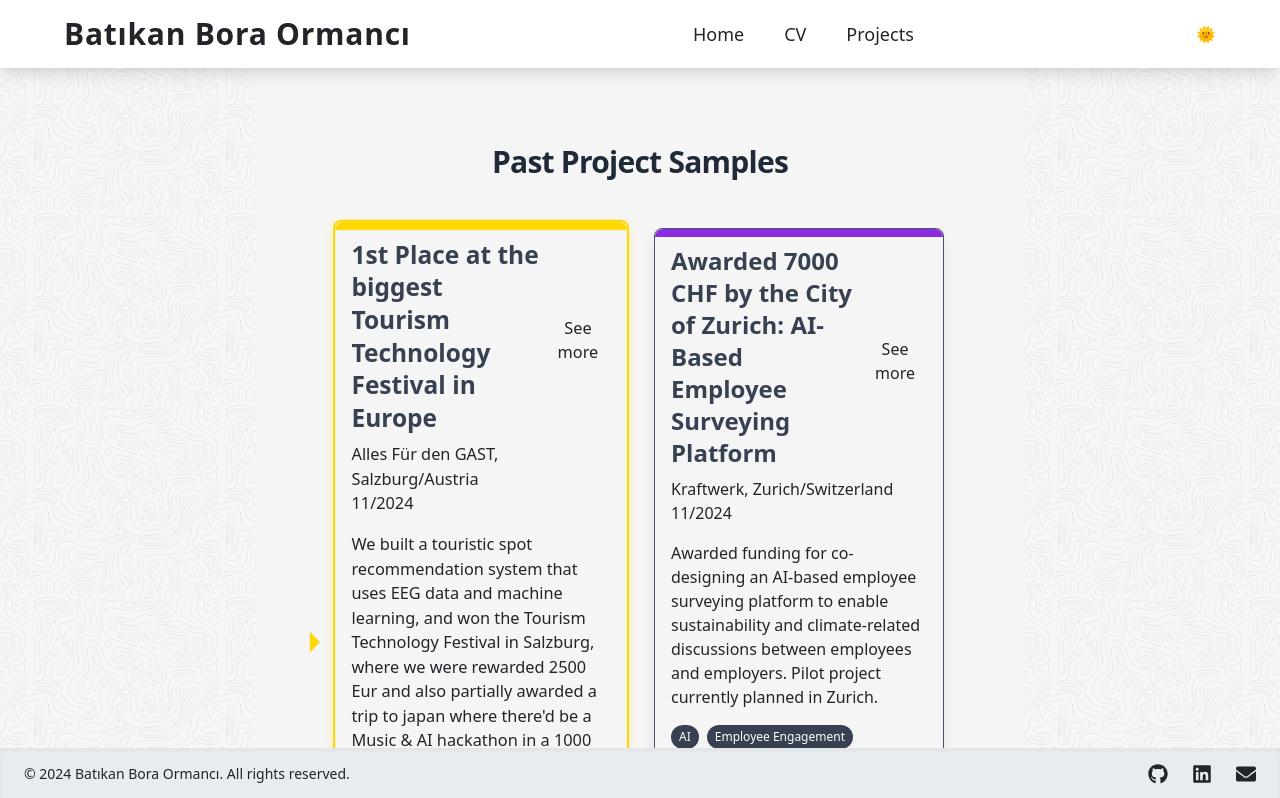
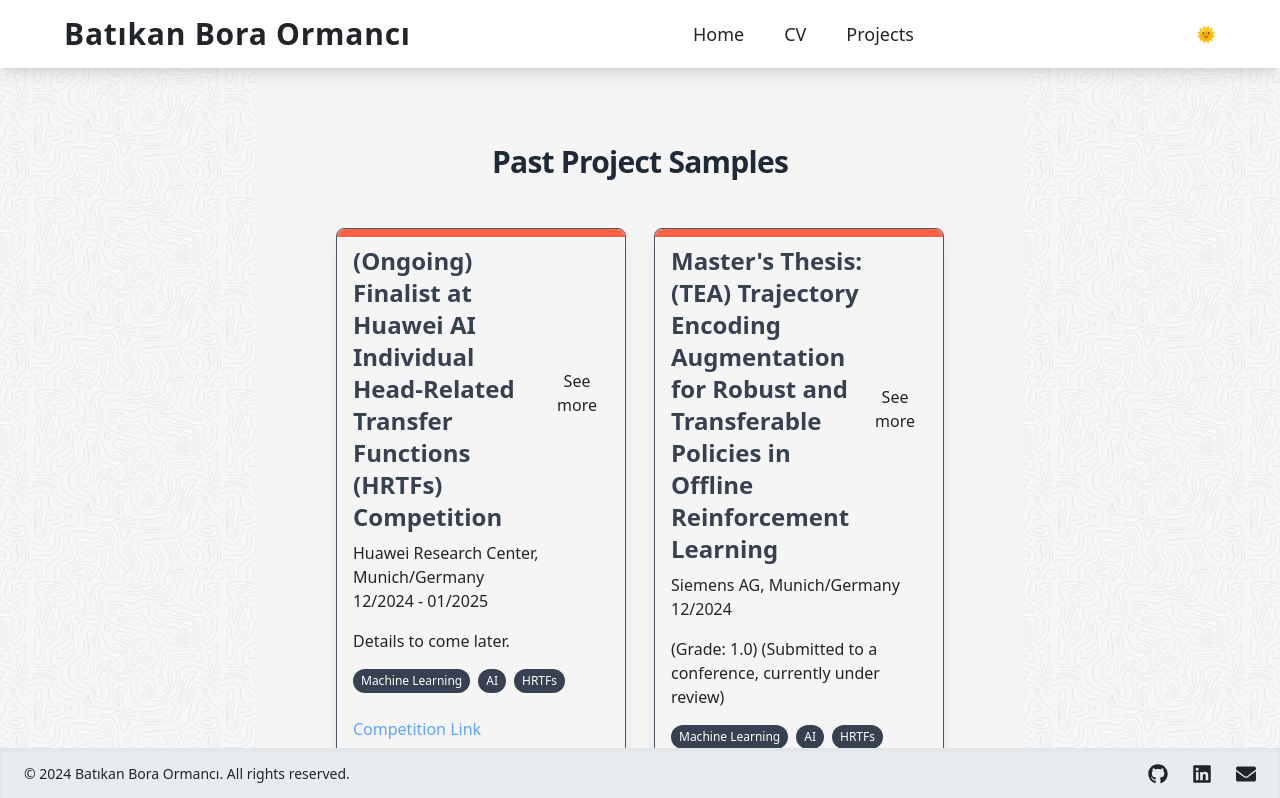
Before and after one commit to batikanor/batikanor.github.io, a Next.js app: page /projects in a window 1280 px wide. Shown: the top 798 px of the page. Built offline with nearby package versions, Linux system fonts and the light colour scheme.

Commit message:
Always forward to projects page, also add lauzhack and msc, add pink markers etc

```diff
--- a/src/app/page.js
+++ b/src/app/page.js
@@ -12,9 +12,12 @@ const GlobeGame = dynamic(() => import("../components/GlobeGame"), { ssr: false
 
 export default function Home() {
   const navigateWithRefresh = (slug) => {
-    const url = `${window.location.origin}${window.location.pathname}#${slug}`;
+    // for now, just forward people to the projects page regardles of the current page
+    const url = `${window.location.origin}/projects#${slug}`;
+    // const url = `${window.location.origin}${window.location.pathname}#${slug}`;
     window.location.href = url;
-    window.location.reload(); // Forces a page refresh
+    // window.location.reload(); // Forces a page refresh
+
   };
 
   return (
--- a/src/components/GlobeGame.js
+++ b/src/components/GlobeGame.js
@@ -399,6 +399,7 @@ export default function GlobeGame({ navigateWithRefresh, onProjectSelect }) {
   const colorPalette = ["blue", "green", "orange", "purple", "red", "yellow", "pink", "cyan", "lime", "magenta"]; // Add more colors if needed
 
   const markers = useMemo(() => {
+    // console.log(citiesAndLocations);
     return citiesAndLocations.map((location, index) => ({
       id: index,
       lat: location.coordinates.lat,
@@ -412,7 +413,8 @@ export default function GlobeGame({ navigateWithRefresh, onProjectSelect }) {
       labelLng: location.coordinates.lng,
       labelText: location.city,
       labelSize: 0.7, // Adjust label size
-      labelColor: "rgba(255, 165, 0, 0.75)", // Optional: color for labels
+      labelColor: location.maxImportance > 4 ? "rgba(255, 165, 0, 0.75)" : 'pink',  // Optional: color for labels
+
       activities: location.activities.map(activity => ({
         venue: activity.venue,
         date: activity.date,
@@ -734,37 +736,41 @@ export default function GlobeGame({ navigateWithRefresh, onProjectSelect }) {
     } : { lat: 41.0082, lng: 28.9784, altitude: 0.5 }; // Default to Istanbul if no activities
   }, []);
 
-  const handleProjectClick = (slug) => {
-    const foundActivity = contestsAndActivities.find((activity) => activity.slug === slug);
-    if (foundActivity) {
-      setHoveredMarker(null); // Close the hover menu first
+  // const handleProjectClick = (slug) => {
+  //   const foundActivity = contestsAndActivities.find((activity) => activity.slug === slug);
+  //   if (foundActivity) {
+  //     setHoveredMarker(null); // Close the hover menu first
 
-      // Call the parent's onProjectSelect to update expanded state
-      onProjectSelect(foundActivity);
+  //     // Call the parent's onProjectSelect to update expanded state
+  //     onProjectSelect(foundActivity);
 
-      // If in fullscreen, exit first
-      if (isFullscreen && document.exitFullscreen) {
-        document.exitFullscreen().then(() => {
-          requestAnimationFrame(() => {
-            requestAnimationFrame(() => {
-              scrollToElement(slug, NAVBAR_HEIGHT + MAP_HEIGHT + 20);
-            });
-          });
-        });
-      } else {
-        requestAnimationFrame(() => {
-          requestAnimationFrame(() => {
-            scrollToElement(slug, NAVBAR_HEIGHT + MAP_HEIGHT + 20);
-          });
-        });
-      }
-    }
-  };
+  //     // If in fullscreen, exit first
+  //     if (isFullscreen && document.exitFullscreen) {
+  //       document.exitFullscreen().then(() => {
+  //         requestAnimationFrame(() => {
+  //           requestAnimationFrame(() => {
+  //             scrollToElement(slug, MAP_HEIGHT + NAVBAR_HEIGHT);
+  //             // scrollToElement(slug, NAVBAR_HEIGHT + MAP_HEIGHT + 20);
+  //           });
+  //         });
+  //       });
+  //     } else {
+  //       requestAnimationFrame(() => {
+  //         requestAnimationFrame(() => {
+  //           scrollToElement(slug, MAP_HEIGHT + NAVBAR_HEIGHT);
+  //           // scrollToElement(slug, NAVBAR_HEIGHT + MAP_HEIGHT + 20);
+  //         });
+  //       });
+  //     }
+  //   }
+  // };
 
   const [isNavigating, setIsNavigating] = useState(false);
 
   return (
+
     <div>
+
       {/* Display Current Player or Instructions */}
       {gameMode === "ticTacToe" && !winner && (
         <div className="mb-4 text-lg sm:text-xl font-semibold">
@@ -828,6 +834,19 @@ export default function GlobeGame({ navigateWithRefresh, onProjectSelect }) {
           ref={globeContainerRef}
           className="relative w-full h-[700px] sm:h-[800px] md:h-[900px] globe-container"
         >
+          <div className="bsolute top-4 left-4 bg-opacity-75 p-4 rounded shadow-lg z-50">
+          {/* <h3 className="font-semibold mb-2">Legend</h3> */}
+          <ul>
+            <li>
+              <span className="text-pink-500">Pink Text:</span> Cities with only minor achievements.
+            </li>
+            <li>
+              <span className="text-yellow-500">Yellow Text:</span> Cities with at least one OK achievement.
+            </li>
+            {/* Add more legend items as needed */}
+          </ul>
+          <p>ToDo: Fill the map with <span className="text-yellow-500"> yellow</span></p>
+        </div>
           <Globe
             onGlobeLoad={(globe) => {
               globeEl.current = globe;
@@ -858,7 +877,11 @@ export default function GlobeGame({ navigateWithRefresh, onProjectSelect }) {
             labelLng={(point) => point.labelLng}
             labelText={(point) => point.labelText.replace("ü", "ue")}
             labelSize={(point) => 0.3}
-            labelColor={(point) => point.labelColor || "white"}
+            // labelColor={(point) => point.labelColor || "white"}
+            // Inside the GlobeGame component, where you render the labels
+            labelColor={(point) => point.maxImportance < 5 ? "pink" : (point.labelColor || "white")}
+            // labelColor={(point) => "green"}
+
             labelResolution={2}
             // pointAltitude={0.05} // Increased altitude from 0.01 to 0.05
             pointAltitude={0.01} // Increased altitude from 0.01 to 0.05
@@ -952,6 +975,7 @@ export default function GlobeGame({ navigateWithRefresh, onProjectSelect }) {
                       <button
                         onClick={() => {
                           navigateWithRefresh(activity.slug);
+                          // handleProjectClick(activity.slug);
                           setClickedMarker(null); // Close pop-up after click
                         }}
                         className="text-blue-400 hover:underline ml-2"
--- a/src/components/GlobeWrapper.js
+++ b/src/components/GlobeWrapper.js
@@ -1,6 +1,6 @@
 "use client";
 
-import React, { useEffect, useRef } from "react";
+import React, { useEffect, useRef, useState } from "react";
 import GlobeGL from "react-globe.gl";
 
 /**
@@ -18,19 +18,28 @@ import GlobeGL from "react-globe.gl";
 const GlobeWrapper = ({ onGlobeLoad, initialView, ...props }) => {
   const globeRef = useRef();
   const initialViewSet = useRef(false);
+  const [isMounted, setIsMounted] = useState(false);
 
   useEffect(() => {
-    if (globeRef.current && initialView && !initialViewSet.current) {
+    setIsMounted(true);
+  }, []);
+
+  useEffect(() => {
+    if (isMounted && globeRef.current && initialView && !initialViewSet.current) {
       // Set the initial point of view only once
       globeRef.current.pointOfView(initialView, 1000);
       initialViewSet.current = true;
     }
 
     // Pass the globe instance back to the parent component
-    if (globeRef.current && onGlobeLoad) {
+    if (isMounted && globeRef.current && onGlobeLoad) {
       onGlobeLoad(globeRef.current);
     }
-  }, [onGlobeLoad]);
+  }, [onGlobeLoad, initialView, isMounted]);
+
+  if (!isMounted) {
+    return null; // or a loading placeholder
+  }
 
   return <GlobeGL ref={globeRef} {...props} />;
 };
--- a/src/components/Projects.js
+++ b/src/components/Projects.js
@@ -75,7 +75,8 @@ const Projects = () => {
   };
 
   const handleCopyLink = (slug) => {
-    const url = `${window.location.origin}${window.location.pathname}#${slug}`;
+    const url = `${window.location.origin}/projects#${slug}`;
+    // const url = `${window.location.origin}${window.location.pathname}#${slug}`;
 
     try {
       navigator.clipboard.writeText(url).then(() => {
--- a/src/constants/layout.js
+++ b/src/constants/layout.js
@@ -1,2 +1,3 @@
 export const NAVBAR_HEIGHT = 60;
-export const MAP_HEIGHT = -990;
+// Remove MAP_HEIGHT if it's not used or redefine correctly
+// export const MAP_HEIGHT = -2600;
--- a/src/data/contestsAndActivities.js
+++ b/src/data/contestsAndActivities.js
@@ -1,6 +1,89 @@
 export const contestsAndActivities = [
   {
+    "slug": "huawei-agorize-2024",
+    "importance": 3,
+    "title": "(Ongoing) Finalist at Huawei AI Individual Head-Related Transfer Functions (HRTFs) Competition",
+    "mapData": {
+      "venue": "Huawei Research Center",
+      "city": "Munich",
+      "country": "Germany",
+      "coordinates":{ lat: 48.1351, lng: 11.5820 }
+    },
+    "date": "12/2024 - 01/2025",
+    "shortDescription": "Details to come later.",
+    "longDescription": "Details to come later.",
+    "links": [
+      // { "label": "Hackathon Link", "url": "https://lauzhack.com/" },
+      // { "label": "GitHub Repository", "url": "https://github.com/batikanor/MX-Focus" }
+      {"label": "Competition Link", "url": "https://huawei.agorize.com/en/challenges/techarena-munich2024"}
+    ],
+    "technologies": ["Machine Learning", "AI", "HRTFs"],
+    "images": [
+      // "https://example.com/image1.jpg",
+      // "https://drive.google.com/uc?id=1aBcDeFgHiJkLmNoPqRSuvWxyz"
+    ],
+    "gdrive_embed": [
+      // "https://drive.google.com/file/d/1vL77AmjuWV4hls8Mt75x_lOqaBaohr1D/preview"
+    ]
+  },
+  {
+    "slug": "masters-thesis",
+    "importance": 7,
+    "title": "Master's Thesis: (TEA) Trajectory Encoding Augmentation for Robust and Transferable Policies in Offline Reinforcement Learning",
+    "mapData": {
+      "venue": "Siemens AG",
+      "city": "Munich",
+      "country": "Germany",
+      "coordinates":{ lat: 48.1351, lng: 11.5820 }
+    },
+    "date": "12/2024",
+    "shortDescription": "(Grade: 1.0) (Submitted to a conference, currently under review)",
+    "longDescription": "In this paper, we investigate offline reinforcement learning (RL) with the goal of training a single robust policy that generalizes effectively across environments with unseen dynamics. We propose a novel approach, Trajectory Encoding Augmentation (TEA), which extends the state space by integrating latent representations of environmental dynamics obtained from sequence encoders, such as AutoEncoders. Our findings show that incorporating these encodings with TEA improves the transferability of a single policy to novel environments with new dynamics, surpassing methods that rely solely on unmodified states. These results indicate that TEA captures critical, environment-specific characteristics, enabling RL agents to generalize effectively across dynamic conditions.",
+    "links": [
+      { "label": "arXiv", "url": "https://arxiv.org/abs/2411.19133" },
+      // { "label": "GitHub Repository", "url": "https://github.com/batikanor/MX-Focus" }
+    ],
+    "technologies": ["Machine Learning", "AI", "HRTFs"],
+    "images": [
+      // "https://example.com/image1.jpg",
+      // "https://drive.google.com/uc?id=1aBcDeFgHiJkLmNoPqRSuvWxyz"
+    ],
+    "gdrive_embed": [
+      // "https://www.youtube.com/embed/HIuHFqtGaEs",
+      // "https://drive.google.com/file/d/1vL77AmjuWV4hls8Mt75x_lOqaBaohr1D/preview"
+    ]
+  },
+  {
+    "slug": "lauzhack-2024",
+    "importance": 3,
+    "title": "Finalist at LauzHack 2024: VR Classroom for Focus Improvement",
+    "mapData": {
+      "venue": "EPFL",
+      "city": "Lausanne",
+      "country": "Switzerland",
+      "coordinates": { "lat": 46.5191, "lng": 6.5668 }
+    },
+    "date": "11/2024",
+    "shortDescription": "We developed 'MX Focus,' a VR classroom environment designed to help students enhance their concentration during exams. Utilizing a Logitech MX Ink VR pen and a Muse 2 EEG headband, the system detects stress or lack of focus, introducing noise to the student's handwriting in real-time. This innovative approach trains students to maintain focus and composure under exam conditions.",
+    "longDescription": "Our project, 'MX Focus,' is a virtual reality application aimed at improving students' concentration during examinations. In this immersive VR classroom, students are equipped with a Logitech MX Ink VR pen and a Muse 2 EEG headband. The system monitors the student's focus levels; if a decline is detected, simulated handwriting degradation occurs, encouraging the student to maintain concentration. The VR environment replicates a real classroom, with virtual papers aligned to the physical desk. Teachers can input or modify questions in real-time via a Google Docs document, which updates instantly in the VR space. This setup allows for dynamic interaction between teachers and students, facilitating tasks such as math problem-solving. By introducing challenges like simulated handwriting issues when focus wanes, our application aims to train students to remain calm and attentive under exam conditions. We believe that regular use of 'MX Focus' can help students develop resilience and improve performance in high-pressure academic settings. We made it to the finals, and we were gifted MX Ink pens of around 200 usd value per piece for our efforts.",
+    "links": [
+      { "label": "Hackathon Link", "url": "https://lauzhack.com/" },
+      { "label": "GitHub Repository", "url": "https://github.com/batikanor/MX-Focus" }
+    ],
+    "technologies": ["C#", "Unity", "EEG", "Logitech MX Pen", "VR", "AI", "Meta Quest 3"],
+    "images": [
+      // "https://example.com/image1.jpg",
+      // "https://drive.google.com/uc?id=1aBcDeFgHiJkLmNoPqRSuvWxyz"
+    ],
+    "gdrive_embed": [
+      "https://www.youtube.com/embed/HIuHFqtGaEs",
+      // "https://drive.google.com/file/d/1vL77AmjuWV4hls8Mt75x_lOqaBaohr1D/preview"
+    ]
+  },
+
+  {
     slug: "salzburg-tourism-2024",  // Unique slug for each project
+    importance: 8, // If less than 5, pink text
     highlighted: true,
     title: "1st Place at the biggest Tourism Technology Festival in Europe",
     mapData: {
@@ -48,6 +131,7 @@ export const contestsAndActivities = [
   },
     {
       slug: "zurich-climathon-2024",  // Unique slug for each project
+      importance: 7, // If less than 5, pink text
       title: "Awarded 7000 CHF by the City of Zurich: AI-Based Employee Surveying Platform",
       mapData: {
         venue: "Kraftwerk",
@@ -75,6 +159,8 @@ Our roadmap includes launching the platform in Zurich, gathering initial data, a
 
     {
       slug: "bayer-ai-2024",  // Unique slug for each project
+      importance: 5, // If less than 5, pink text
+
       title: "2nd Place at Bayer AI Innovation Platform Hackathon",
       mapData: {
         venue: "Google Office",
@@ -101,6 +187,8 @@ Our roadmap includes launching the platform in Zurich, gathering initial data, a
     },
     {
       slug: "dsag-ideathon-2024",  // Unique slug for each project
+      importance: 5, // If less than 5, pink text
+
       highlighted: true,
       title: "2nd Place at DSAG Ideathon",
       mapData: {
@@ -127,6 +215,8 @@ Our roadmap includes launching the platform in Zurich, gathering initial data, a
     },
     {
       slug: "circular-bsh-2024",  // Unique slug for each project
+      importance: 4, // If less than 5, pink text
+
       title: "Best Business Opportunity Award Winner at Circular Hackfest",
       mapData: {
         venue: "Makerspace",
@@ -147,6 +237,7 @@ Our roadmap includes launching the platform in Zurich, gathering initial data, a
     },
     {
       slug: "thuega-2024",  // Unique slug for each project
+      importance: 6, // If less than 5, pink text
       title: "1st Place at Thüga Solutions Hackathon",
       mapData: {
         venue: "Thüga Solutions",
@@ -172,6 +263,7 @@ Our roadmap includes launching the platform in Zurich, gathering initial data, a
     },
     {
       slug: "solana-ideathon-2024",  // Unique slug for each project
+      importance: 4, // If less than 5, pink text
       title: "2nd Place at Solana Superteam Ideathon",
       mapData: {
         venue: "TUM Blockchain Conference",
@@ -195,6 +287,7 @@ Our roadmap includes launching the platform in Zurich, gathering initial data, a
     },
     {
       slug: "six-swisshacks-2024",  // Unique slug for each project
+      importance: 8, // If less than 5, pink text
       highlighted: true,
       title: "1st Place on Swiss Exchange Track & Audience Award at SwissHacks2024",
       mapData: {
@@ -218,6 +311,8 @@ Our roadmap includes launching the platform in Zurich, gathering initial data, a
     },
     {
       slug: "hackupc-2024",  // Unique slug for each project
+      importance: 5, // If less than 5, pink text
+
       title: "3rd Place at HackUPC (Sponsor: Intersystems)",
       mapData: {
         venue: "UPC",
@@ -244,6 +339,8 @@ Our roadmap includes launching the platform in Zurich, gathering initial data, a
     },
     {
       slug: "makeathon-reply-2024",  // Unique slug for each project
+      importance: 5, // If less than 5, pink text
+
       title: "2nd Place (team) & 1st Place (individual) at TUM AI Makeathon Main Challenge (Sponsor: Reply S.p.A.)",
       mapData: {
         venue: "TUM AI Makeathon",
@@ -274,6 +371,8 @@ Our roadmap includes launching the platform in Zurich, gathering initial data, a
     },
     {
       slug: "mdsi-bundesliga-2024",  // Unique slug for each project
+      importance: 4, // If less than 5, pink text
+
       title: "Proof of Concept: Detecting line-breaks in football matches",
       mapData: {
         venue: "TUM MDSI",
@@ -296,6 +395,8 @@ Our roadmap includes launching the platform in Zurich, gathering initial data, a
     },
     {
       slug: "draeger-2023",  // Unique slug for each project
+      importance: 5, // If less than 5, pink text
+
       title: "2nd Place at Dräger hackathon",
       mapData: {
         venue: "Dräger",
@@ -322,6 +423,8 @@ Our roadmap includes launching the platform in Zurich, gathering initial data, a
     },
     {
       slug: "ethmunich-2023",  // Unique slug for each project
+      importance: 8, // If less than 5, pink text
+
       highlighted: true,
       title: "1st Place (Main Track) at the first Ethereum-focused hackathon in Munich.",
       mapData: {
@@ -349,6 +452,8 @@ Our roadmap includes launching the platform in Zurich, gathering initial data, a
     },
     {
       slug: "msg-karlsruhe-2023",  // Unique slug for each project
+      importance: 6, // If less than 5, pink text
+
       title: "1st Place at  MSG Code & Create Hackathon",
       mapData: {
         venue: "MSG",
@@ -373,7 +478,9 @@ Our roadmap includes launching the platform in Zurich, gathering initial data, a
     },
     {
       slug: "bachelors-thesis",  // Unique slug for each project
-      title: "Bachelor’s Thesis",
+      importance: 6, // If less than 5, pink text
+
+      title: "Bachelor’s Thesis: Cat identification using Noseprints.",
       mapData: {
         venue: "Turkish-German University",
         city: "Istanbul",
@@ -381,7 +488,7 @@ Our roadmap includes launching the platform in Zurich, gathering initial data, a
         coordinates: { lat: 41.0082, lng: 28.9784 }
       },
       date: "2022",
-      shortDescription: `Cat identification using noseprints.`,
+      shortDescription: `Cat identification using noseprints and siamese networks.`,
       longDescription: `For the task of identification of pets and stray animals;  many methods, the ethicalness of which are questionable, are put to use. With this project, 16 different test cats (for each of which there were 4 to 20 examples) could be identified by the machine learning system using their nose images, face images or whole images with very high (99%, 100%, …) rank-1 to rank-5 accuracies without the model having been shown any example of their identity/class to the system in the training phase. Later on, the aim is to make the system more scalable and use it in end-user applications. For the project has an entrepreneurial side to it, the implementation will be kept confidential for at least a couple more years.`,
       technologies: ["Siamese Networks", "Pytorch"],
       gdrive_embed: [
@@ -395,11 +502,12 @@ Our roadmap includes launching the platform in Zurich, gathering initial data, a
     const mapData = contestsAndActivities
       .filter((activity) => activity.mapData) // Ensure mapData exists
       .map((activity) => ({
-        ...activity.mapData,
+        ...activity.mapData, // spread operator: ... is used to get all attributes from mapData to here
         shortDescription: activity.shortDescription,
         title: activity.title,
         date: activity.date,
         slug: activity.slug,
+        importance: activity.importance
       }));
 
     // Group activities by city and country
@@ -412,6 +520,7 @@ Our roadmap includes launching the platform in Zurich, gathering initial data, a
           country: activity.country,
           coordinates: activity.coordinates,
           activities: [],
+          maxImportance: activity.importance,
         };
       }
       acc[key].activities.push({
@@ -420,6 +529,9 @@ Our roadmap includes launching the platform in Zurich, gathering initial data, a
         title: activity.title,
         slug: activity.slug,
       });
+      if (activity.importance > acc[key].maxImportance) {
+        acc[key].maxImportance = activity.importance;
+      }
       return acc;
     }, {});
 
```
